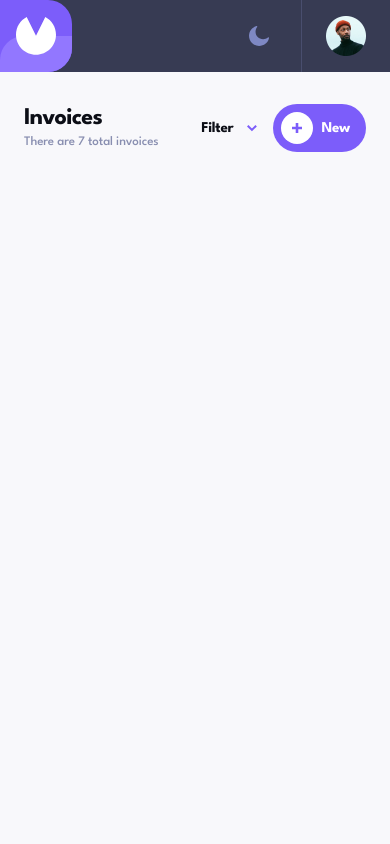
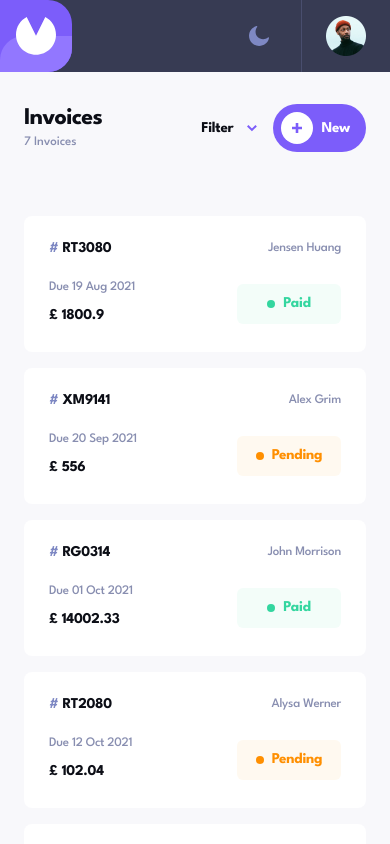
Before and after one commit to BenedictUmeozor/hng14-stage2-task, a React (Vite) app: page / in a window 390 px wide. Shown: the top 844 px of the page. Built offline with nearby package versions, Linux system fonts and the light colour scheme.

Commit message:
feat: implement invoice list page with data fetching and responsive design

```diff
--- a/package.json
+++ b/package.json
@@ -12,6 +12,7 @@
   "dependencies": {
     "@tailwindcss/vite": "^4.2.2",
     "clsx": "^2.1.1",
+    "dayjs": "^1.11.20",
     "react": "^19.2.5",
     "react-dom": "^19.2.5",
     "react-responsive": "^10.0.1",
--- /dev/null
+++ b/src/assets/icons/ChevronRightIcon.tsx
@@ -0,0 +1,22 @@
+import type { ComponentProps } from "react";
+
+const ChevronRightIcon = (props: ComponentProps<"svg">) => {
+  return (
+    <svg
+      width="7"
+      height="10"
+      viewBox="0 0 7 10"
+      fill="none"
+      xmlns="http://www.w3.org/2000/svg"
+      {...props}
+    >
+      <path
+        d="M0.707031 0.707153L4.70703 4.70715L0.707031 8.70715"
+        stroke="#7C5DFA"
+        strokeWidth="2"
+      />
+    </svg>
+  );
+};
+
+export default ChevronRightIcon;
--- a/src/lib/data.json
+++ b/src/lib/data.json
@@ -1,5 +1,4 @@
-{
-  "invoices": [
+[
   {
     "id": "RT3080",
     "createdAt": "2021-08-19",
@@ -25,11 +24,11 @@
       {
         "name": "Brand Guidelines",
         "quantity": 1,
-          "price": 1800.90,
-          "total": 1800.90
+        "price": 1800.9,
+        "total": 1800.9
       }
     ],
-      "total": 1800.90
+    "total": 1800.9
   },
   {
     "id": "XM9141",
@@ -56,17 +55,17 @@
       {
         "name": "Banner Design",
         "quantity": 1,
-          "price": 156.00,
-          "total": 156.00
+        "price": 156.0,
+        "total": 156.0
       },
       {
         "name": "Email Design",
         "quantity": 2,
-          "price": 200.00,
-          "total": 400.00
+        "price": 200.0,
+        "total": 400.0
       }
     ],
-      "total": 556.00
+    "total": 556.0
   },
   {
     "id": "RG0314",
@@ -161,8 +160,8 @@
       {
         "name": "Brand Guidelines",
         "quantity": 1,
-          "price": 2500.00,
-          "total": 2500.00
+        "price": 2500.0,
+        "total": 2500.0
       }
     ],
     "total": 4032.33
@@ -230,4 +229,3 @@
     "total": 3102.04
   }
 ]
-}
--- /dev/null
+++ b/src/pages/IndexPage/EmptyState.tsx
@@ -0,0 +1,18 @@
+import image from "@/assets/images/email-campaign.png";
+
+const EmptyState = () => {
+  return (
+    <div className="ite mx-auto mt-[140px] mb-[150px] flex max-w-[242px] flex-col gap-y-[66px] text-center max-md:mt-[100px]">
+      <img src={image} alt="Empty" className="w-full object-contain" />
+      <div className="space-y-5">
+        <h3 className="heading-m">There is nothing here</h3>
+        <p className="text-06 body-variant dark:text-05">
+          Create an invoice by clicking the{" "}
+          <span className="font-bold">New Invoice</span> button and get started
+        </p>
+      </div>
+    </div>
+  );
+};
+
+export default EmptyState;
--- a/src/pages/IndexPage/Header.tsx
+++ b/src/pages/IndexPage/Header.tsx
@@ -9,7 +9,9 @@ const Header = () => {
     <header className="flex items-center justify-between gap-x-8">
       <div className="space-y-1.5 max-md:space-y-0.75">
         <h1 className="heading-l">Invoices</h1>
-        <p className="text-highlight body">There are 7 total invoices</p>
+        <p className="text-highlight body">
+          {isMobile ? "7 Invoices" : "There are 7 total invoices"}
+        </p>
       </div>
       <div className="flex flex-1 items-center justify-end max-md:gap-x-4">
         <StatusFilter />
--- /dev/null
+++ b/src/pages/IndexPage/InvoiceList.tsx
@@ -0,0 +1,101 @@
+import ChevronRightIcon from "@/assets/icons/ChevronRightIcon";
+import data from "@/lib/data.json";
+import { cn } from "@/lib/utils";
+import type { Invoice as InvoiceType } from "@/types";
+import dayjs from "dayjs";
+import { useMediaQuery } from "react-responsive";
+
+const Invoice = ({ invoice }: { invoice: InvoiceType }) => {
+  const isMobile = useMediaQuery({ query: "(max-width: 768px)" });
+
+  if (isMobile) {
+    return (
+      <div className="hover:border-01 dark:bg-03 cursor-pointer space-y-6 rounded-lg border border-transparent bg-white p-6 transition-colors duration-150 ease-linear">
+        <div className="flex items-center justify-between">
+          <p className="heading-s-variant">
+            <span className="text-07">#</span> {invoice.id}
+          </p>
+          <p className="body-variant text-06">{invoice.clientName}</p>
+        </div>
+        <div className="flex items-center justify-between">
+          <div className="space-y-2">
+            <p className="body-variant text-06">
+              Due {dayjs(invoice.paymentDue).format("DD MMM YYYY")}
+            </p>
+            <p className="text-08 heading-s dark:text-white">
+              £ {invoice.total}
+            </p>
+          </div>
+          <div
+            className={cn(
+              "heading-s-variant flex h-10 w-[104px] items-center justify-center gap-x-2 rounded-md px-2 capitalize",
+              invoice.status === "paid" && "bg-[#33D69F]/6 text-[#33D69F]",
+              invoice.status === "pending" && "bg-[#FF8F00]/6 text-[#FF8F00]",
+              invoice.status === "draft" && "bg-[#373B53]/6 text-[#373B53]",
+            )}
+          >
+            <div
+              className={cn(
+                "size-2 rounded-full",
+                invoice.status === "paid" && "bg-[#33D69F]",
+                invoice.status === "pending" && "bg-[#FF8F00]",
+                invoice.status === "draft" && "bg-[#373B53]",
+              )}
+            />
+            {invoice.status}
+          </div>
+        </div>
+      </div>
+    );
+  }
+
+  return (
+    <div className="hover:border-01 dark:bg-03 flex cursor-pointer items-center justify-between rounded-lg border border-transparent bg-white p-8 transition-colors duration-150 ease-linear max-lg:py-6">
+      <div className="flex items-center justify-start">
+        <p className="heading-s-variant mr-11">
+          <span className="text-07">#</span> {invoice.id}
+        </p>
+        <p className="body-variant text-06 mr-14">
+          Due {dayjs(invoice.paymentDue).format("DD MMM YYYY")}
+        </p>
+        <p className="body-variant text-06">{invoice.clientName}</p>
+      </div>
+      <div className="flex items-center justify-end">
+        <p className="text-08 heading-s mr-10 dark:text-white">
+          £ {invoice.total}
+        </p>
+        <div
+          className={cn(
+            "heading-s-variant mr-5 flex h-10 w-[104px] items-center justify-center gap-x-2 rounded-md px-2 capitalize",
+            invoice.status === "paid" && "bg-[#33D69F]/6 text-[#33D69F]",
+            invoice.status === "pending" && "bg-[#FF8F00]/6 text-[#FF8F00]",
+            invoice.status === "draft" && "bg-[#373B53]/6 text-[#373B53]",
+          )}
+        >
+          <div
+            className={cn(
+              "size-2 rounded-full",
+              invoice.status === "paid" && "bg-[#33D69F]",
+              invoice.status === "pending" && "bg-[#FF8F00]",
+              invoice.status === "draft" && "bg-[#373B53]",
+            )}
+          />
+          {invoice.status}
+        </div>
+        <ChevronRightIcon />
+      </div>
+    </div>
+  );
+};
+
+const InvoiceList = () => {
+  return (
+    <ul className="mt-16 space-y-4">
+      {data.map((invoice) => (
+        <Invoice key={invoice.id} invoice={invoice} />
+      ))}
+    </ul>
+  );
+};
+
+export default InvoiceList;
--- a/src/pages/IndexPage/index.tsx
+++ b/src/pages/IndexPage/index.tsx
@@ -1,9 +1,12 @@
 import Header from "./Header";
+import InvoiceList from "./InvoiceList";
 
 export default function IndexPage() {
   return (
     <main>
       <Header />
+      {/* <EmptyState /> */}
+      <InvoiceList />
     </main>
   );
 }
--- a/src/types.ts
+++ b/src/types.ts
@@ -1 +1,32 @@
-export interface Invoice {}
+export interface Address {
+  street: string;
+  city: string;
+  postCode: string;
+  country: string;
+}
+
+export interface InvoiceItem {
+  name: string;
+  quantity: number;
+  price: number;
+  total: number;
+}
+
+export interface Invoice {
+  id: string;
+  createdAt: string;
+  paymentDue: string;
+  description: string;
+  paymentTerms: number;
+  clientName: string;
+  clientEmail: string;
+  status: 'paid' | 'pending' | 'draft' | string;
+  senderAddress: Address;
+  clientAddress: Address;
+  items: InvoiceItem[];
+  total: number;
+}
+
+export interface InvoiceData {
+  invoices: Invoice[];
+}
```
Also changed, not shown: src/assets/images/email-campaign.png (added), 1 other file (tests, documents, lock files or other folders). Lines whose indentation alone changed are shown as unchanged.
